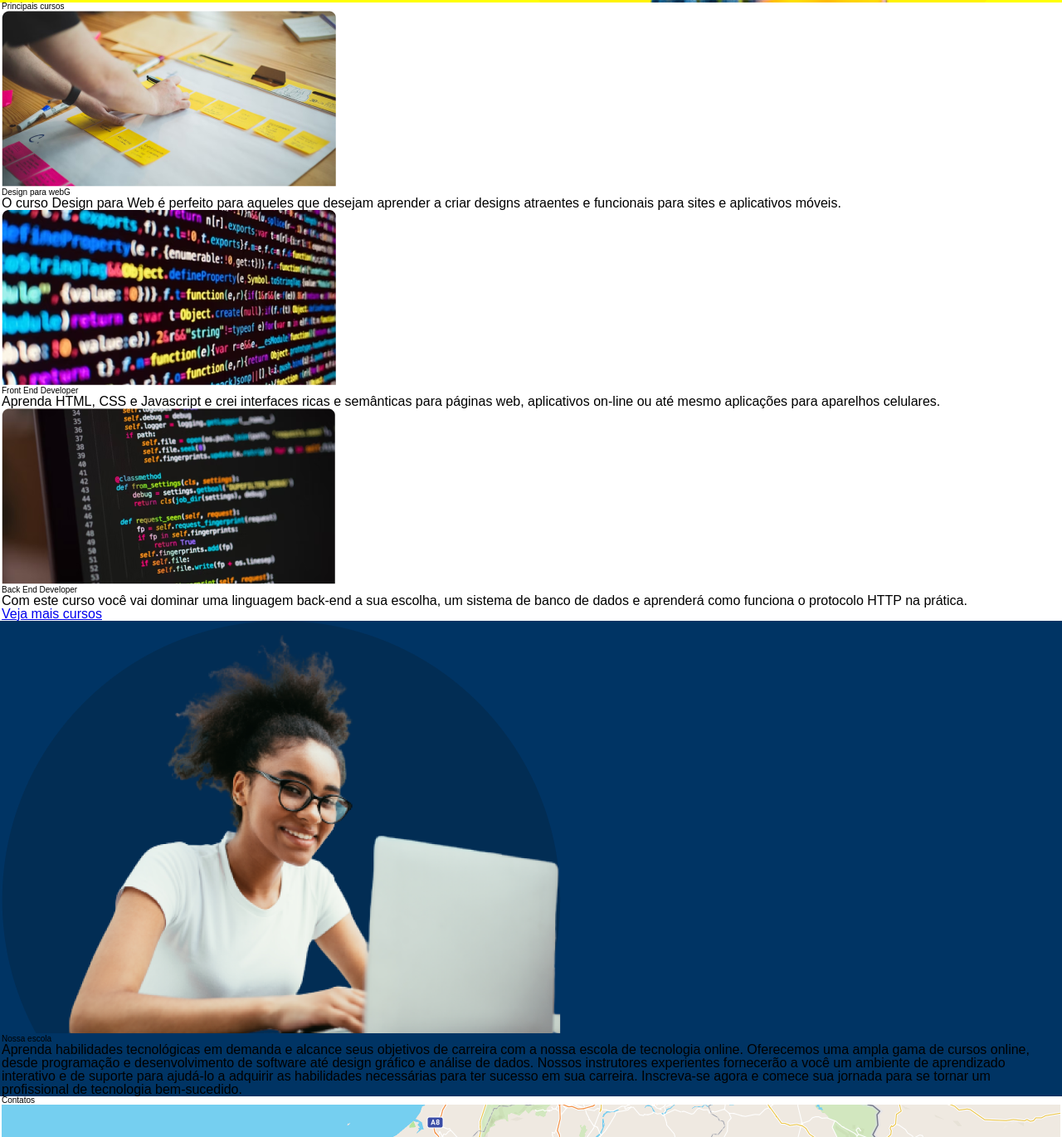
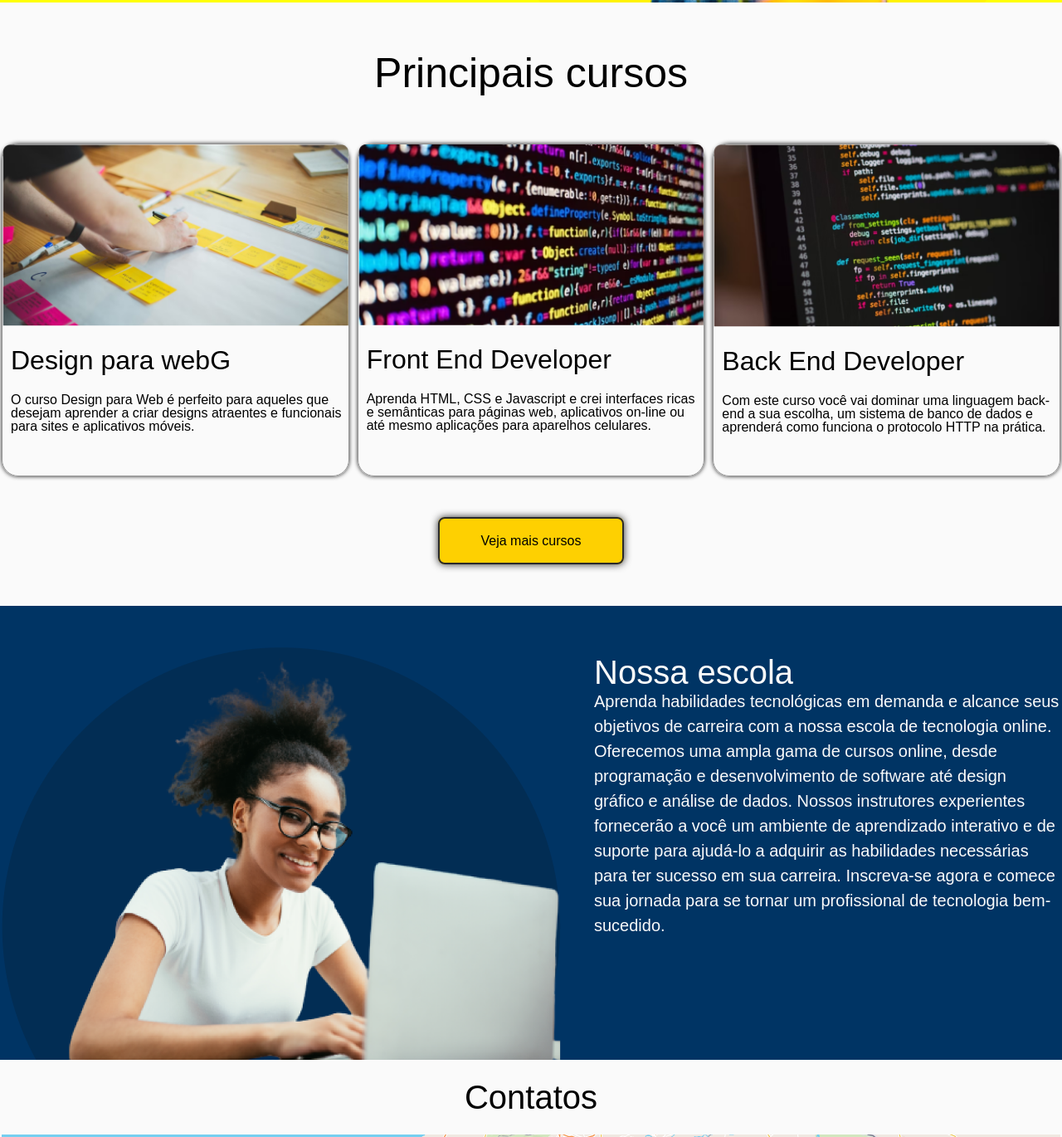
Before and after one commit to caiomps/Projeto-aprenser, a plain HTML site: page index.html in a window 1280 px wide. Shown: the part 749-2119 px from the top of the page at 83% size. Drawn offline with Linux system fonts and the light colour scheme.

Commit message:
Finalizacao do projeto, foi feita toda a estilizacao do site

```diff
--- /dev/null
+++ b/estilizacao/cursos.css
@@ -0,0 +1,42 @@
+.cursos{
+    text-align: center;
+    padding-bottom: 7rem;
+}
+
+.text_cursos{
+    padding: 6rem 0;
+    font-size: 5rem;
+}
+
+.cursos_conteiner{
+    display: flex;
+    gap: 1rem;
+    margin-bottom: 6rem;
+}
+
+.cursos_card{
+    border: 1px solid #949494;
+    padding-bottom: 5rem;
+    text-align: left;
+    margin-bottom: 1rem;
+    flex: 1;
+    box-shadow: 0 0 .5rem var(--color-dark);
+    border-radius: 2rem;
+}
+
+.cursos_card img{
+    margin-bottom: 2.3rem;
+    width: 100%;
+}
+
+.cursos_card__content{
+    display: flex;
+    flex-direction: column;
+    gap: 2.4rem;
+    margin-left: 1rem;
+}
+
+.btn_cursos{
+    color: black;
+    box-shadow: 0 0 1rem var(--color-dark);
+}
--- /dev/null
+++ b/estilizacao/escola.css
@@ -0,0 +1,15 @@
+.escola{
+    display: flex;
+    color: #fafafa;
+    gap: 40px;
+    padding-top: 5rem;
+}
+
+.escola_content{
+    margin-top: 1rem;
+}
+
+.escola_content p{
+    font-size: 2rem;
+    line-height: 3rem;
+}
--- a/estilizacao/estilo.css
+++ b/estilizacao/estilo.css
@@ -1,6 +1,9 @@
 @import url(reset.css);
 @import url(header.css);
 @import url(heroBanner.css);
+@import url(cursos.css);
+@import url(escola.css);
+@import url(mapa.css);
 
 :root{
     --primary-color: #FED001;
@@ -19,7 +22,15 @@ p, a{
 }
 
 h1{
-    font-size: 4.8rem;
+    font-size: 5rem;
+}
+
+h2{
+    font-size: 4rem;
+}
+
+h3{
+    font-size: 3.2rem;
 }
 
 .upper{
@@ -42,6 +53,10 @@ h1{
     background-image: linear-gradient(white, yellow);
 }
 
+.wrapper_container-light{
+    background-color: #fafafa;
+}
+
 .wrapper_container-dark2{
     background-color: #003464;
 }
--- /dev/null
+++ b/estilizacao/mapa.css
@@ -0,0 +1,17 @@
+.text_contato{
+    text-align: center;
+    padding: 2.5rem 0;
+}
+
+.endereco{
+    text-align: right;
+    margin-bottom: 2rem;
+    font-size: 2rem;
+}
+
+.footer{
+    padding: 4rem;
+    text-align: center;
+    color: white;
+    font-size: 4rem;
+}
--- a/index.html
+++ b/index.html
@@ -32,8 +32,8 @@
 
     <div class="wrapper_container-light">
         <section id="cursos" class="cursos container">
-            <h2>Principais cursos</h2>
-
+            <h2 class="text_cursos">Principais cursos</h2>
+            <div class="cursos_conteiner">
                 <article class="cursos_card">
                     <img src="imagens/curso-design.png" alt="">
                     <div class="cursos_card__content">
@@ -57,25 +57,27 @@
                         <p>Com este curso você vai dominar uma linguagem back-end a sua escolha, um sistema de banco de dados e aprenderá como funciona o protocolo HTTP na prática.</p>
                     </div>
                 </article>
-
-            <a href="#">Veja mais cursos</a>
+            </div>
+            <a href="#" class="btn btn_cursos">Veja mais cursos</a>
         </section>
     </div>
 
     <div class="wrapper_container-dark2">
-        <section class="container" id="escola">
+        <section class="container escola" id="escola">
             <img src="imagens/nossa-escola.png" alt="mulher usando computador">
+            <div class="escola_content">
                 <h2>Nossa escola</h2>
                 <p>Aprenda habilidades tecnológicas em demanda e alcance seus objetivos de carreira com a nossa escola de tecnologia online. Oferecemos uma ampla gama de cursos online, desde programação e desenvolvimento de software até design gráfico e análise de dados. Nossos instrutores experientes fornecerão a você um ambiente de aprendizado interativo e de suporte para ajudá-lo a adquirir as habilidades necessárias para ter sucesso em sua carreira. Inscreva-se agora e comece sua jornada para se tornar um profissional de tecnologia bem-sucedido.
                 </p>
+            </div>
         </section>
     </div>
 
     <div class="wrapper_container-light">
         <div class="container">
-            <h2>Contatos</h2>
+            <h2 class="text_contato">Contatos</h2>
             <img src="imagens/map.png" alt="mapa">
-            <address>
+            <address class="endereco">
                 Av. da Liberdade, 1001 <br>
                 Tel.: +351 21 123 456 <br>
                 E-mail: contato@aprenser.com
@@ -84,7 +86,9 @@
     </div>
 
     <div class="wrapper_container-dark">
+        <footer class="footer">
             <p>Desenvolvido por caiomps</p>
+        </footer>
     </div>
 </body>
 </html>
```
Lines whose indentation alone changed are shown as unchanged.
